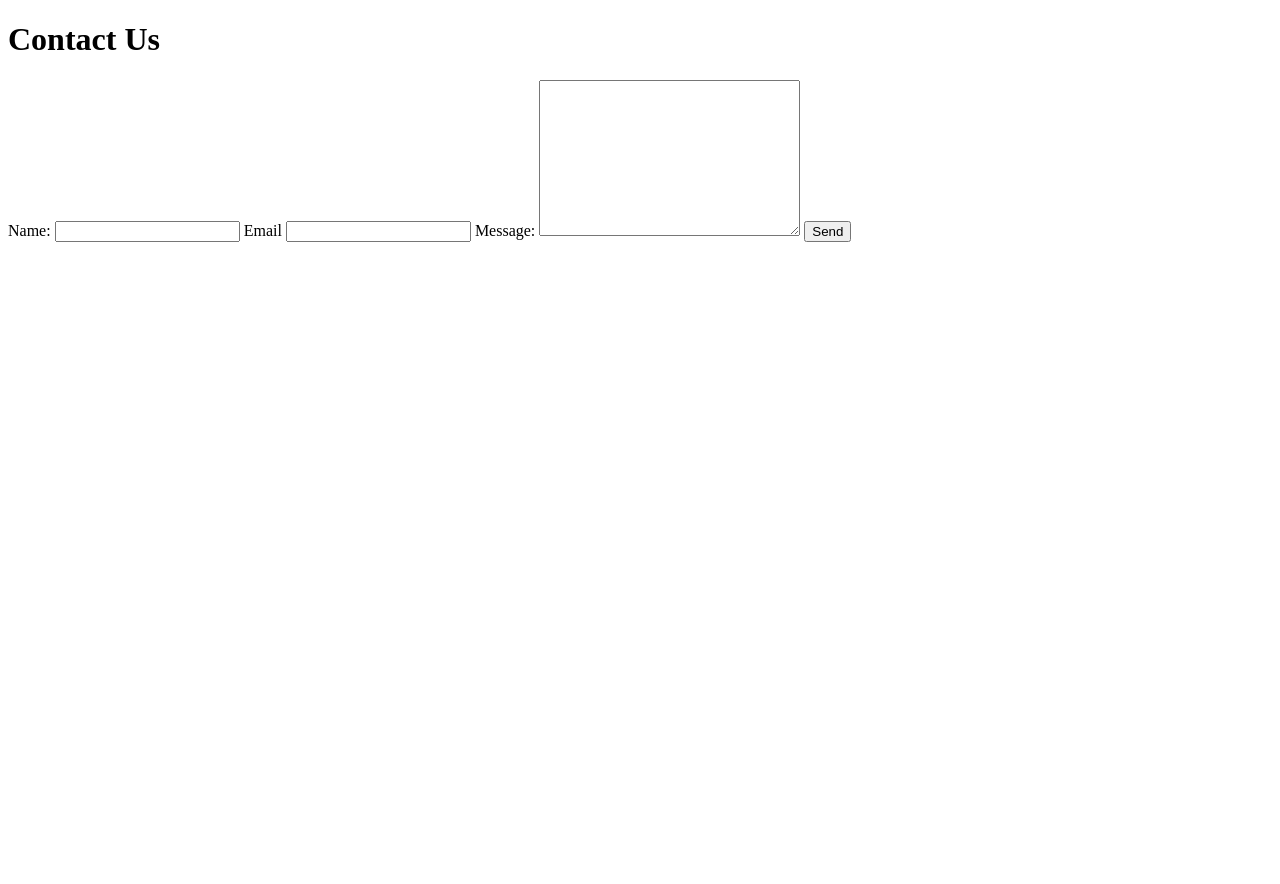
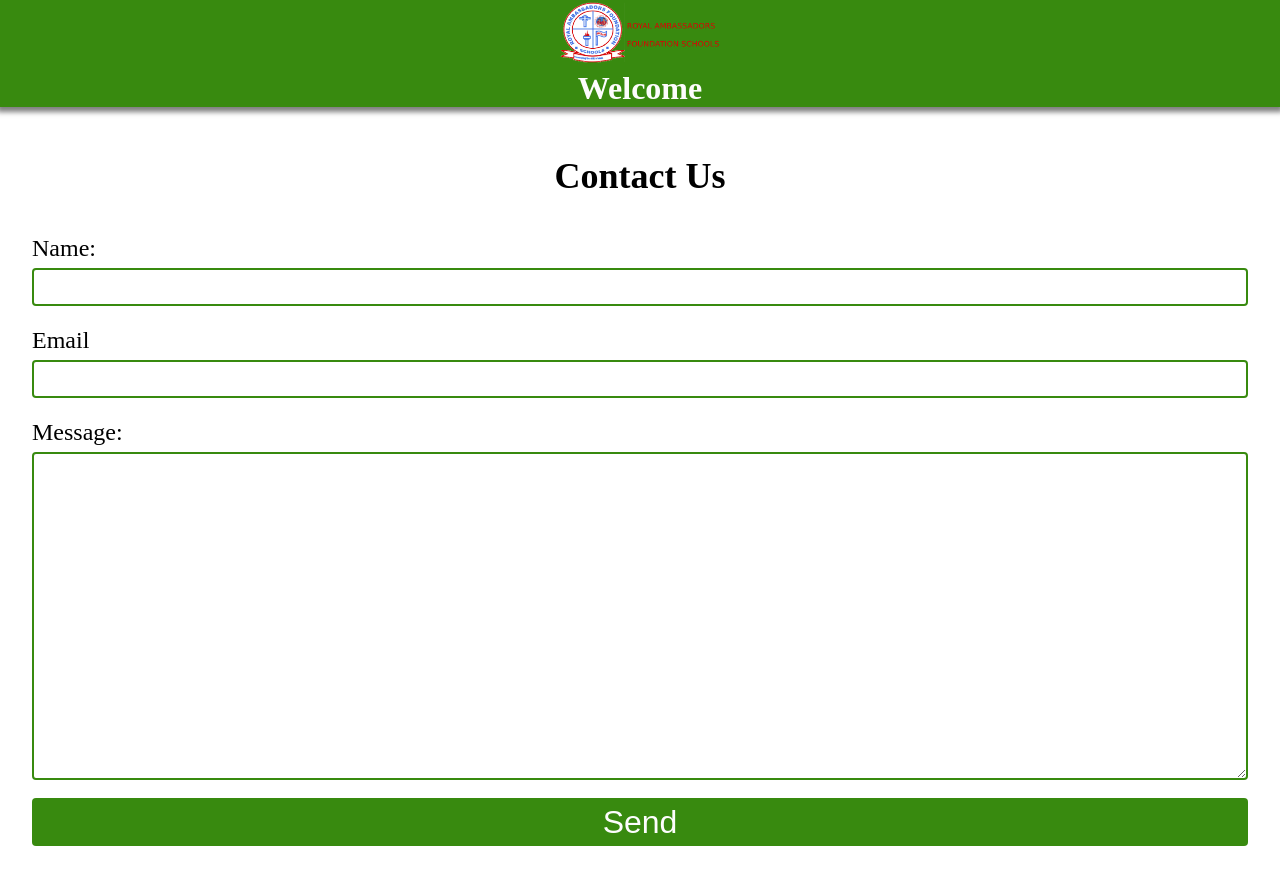
Before and after one commit to tony-eneh/npo-calculator, a website: page src/contact-us.html in a window 1280 px wide. Before the commit the page ends 800 px from the top, so only its background shows below. Drawn offline with Linux system fonts and the light colour scheme.

Commit message:
Style contact-us.html

```diff
--- a/src/contact-us.html
+++ b/src/contact-us.html
@@ -6,14 +6,21 @@
     <meta name="viewport" content="width=device-width, initial-scale=1.0">
     <meta http-equiv="X-UA-Compatible" content="ie=edge">
     <title>Contact Us</title>
+    <link rel="stylesheet" href="styles/main.css">
 </head>
 
 <body>
-    <div>
-        <h1>
+    <!-- header -->
+    <header id="header">
+        <div class="logo"><img class="" src="images/logo.png" alt="WazobiaFM logo"></div>
+        <h1 class="title">Welcome</h1>
+    </header>
+
+    <!-- main -->
+    <main id="main">
+        <h2>
             Contact Us
-        </h1>
-        <div>
+        </h2>
         <form action="">
             <label for="name">Name:</label>
             <input type="text" required>
@@ -21,10 +28,12 @@
             <input type="email">
             <label for="message">Message:</label>
             <textarea name="message" id="message" cols="30" rows="10" required></textarea>
-                <button type="submit">Send</button>
+            <button type="submit" class="button">Send</button>
         </form>
-        </div>
-    </div>
+    </main>
+
+    <!-- footer -->
+    <footer id="footer"></footer>
 </body>
 
 </html>
```
Lines whose indentation alone changed are shown as unchanged.
